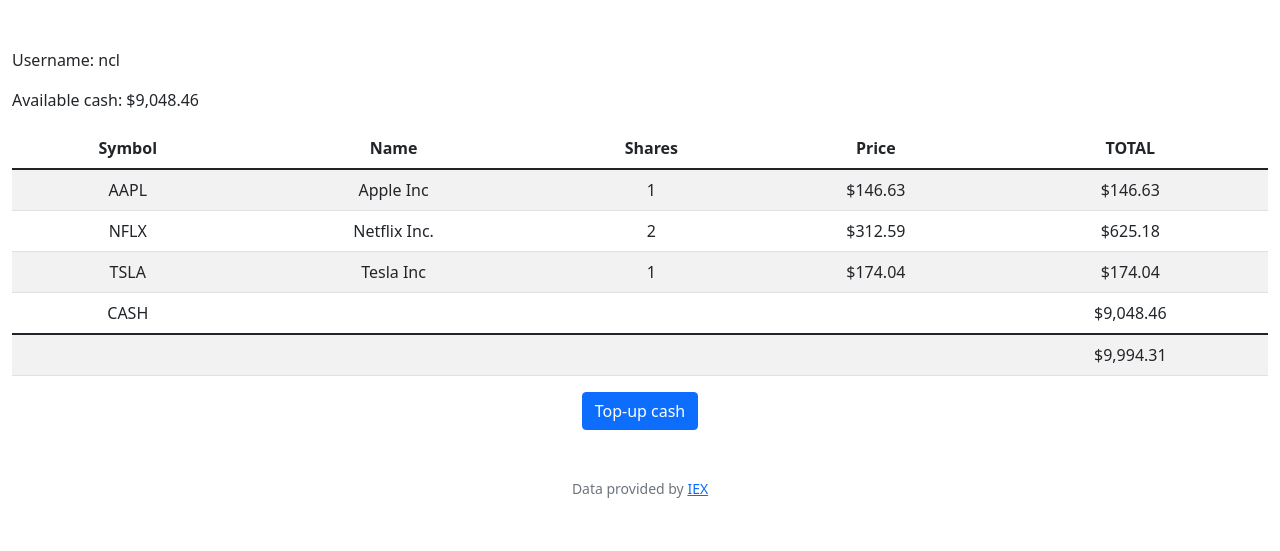
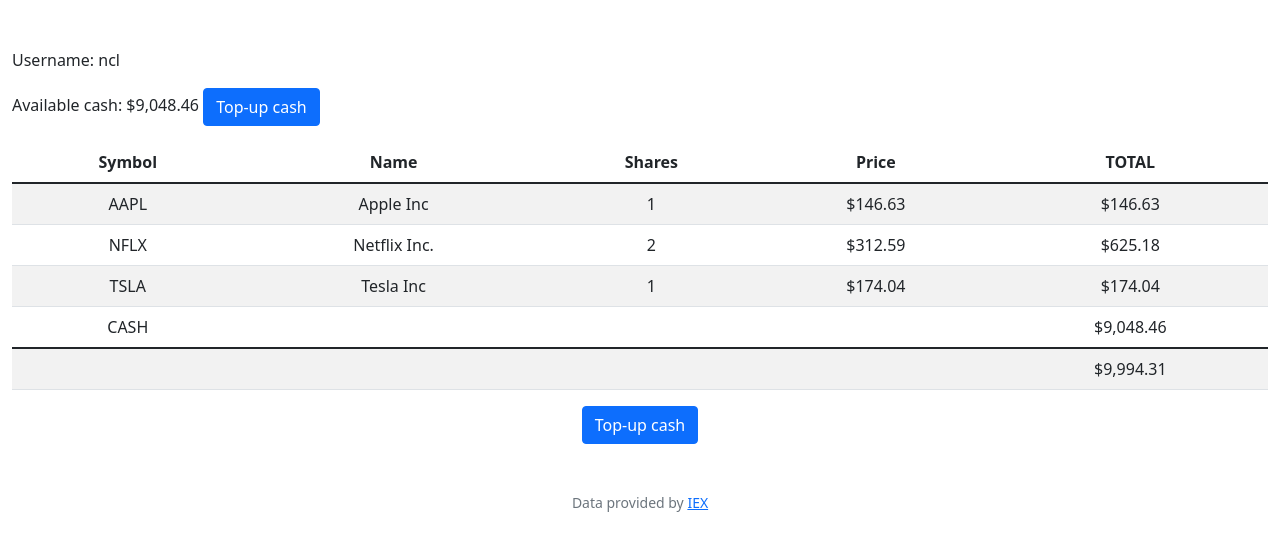
Before and after one commit to nchinling/CS50, a Flask app: page /profile in a window 1280 px wide. Shown: the part 76-627 px from the top of the page. Run offline with Flask 2, Linux system fonts and the light colour scheme; a user stored in the database is signed in; data comes from the database, SQL or seed files in the repository; some libraries are stand-ins or nearby versions.

Commit message:
Thu, Dec 8, 2022, 8:42 AM +00:00

```diff
--- a/finance/templates/profile.html
+++ b/finance/templates/profile.html
@@ -22,7 +22,8 @@
             Available cash: {{ usd(data["cash"])}}
         </tr>
 
-        {% endfor %}
+{% endfor %}
+<button class="btn btn-primary" type="submit">Top-up cash</button>
 </p>
 
 
```
